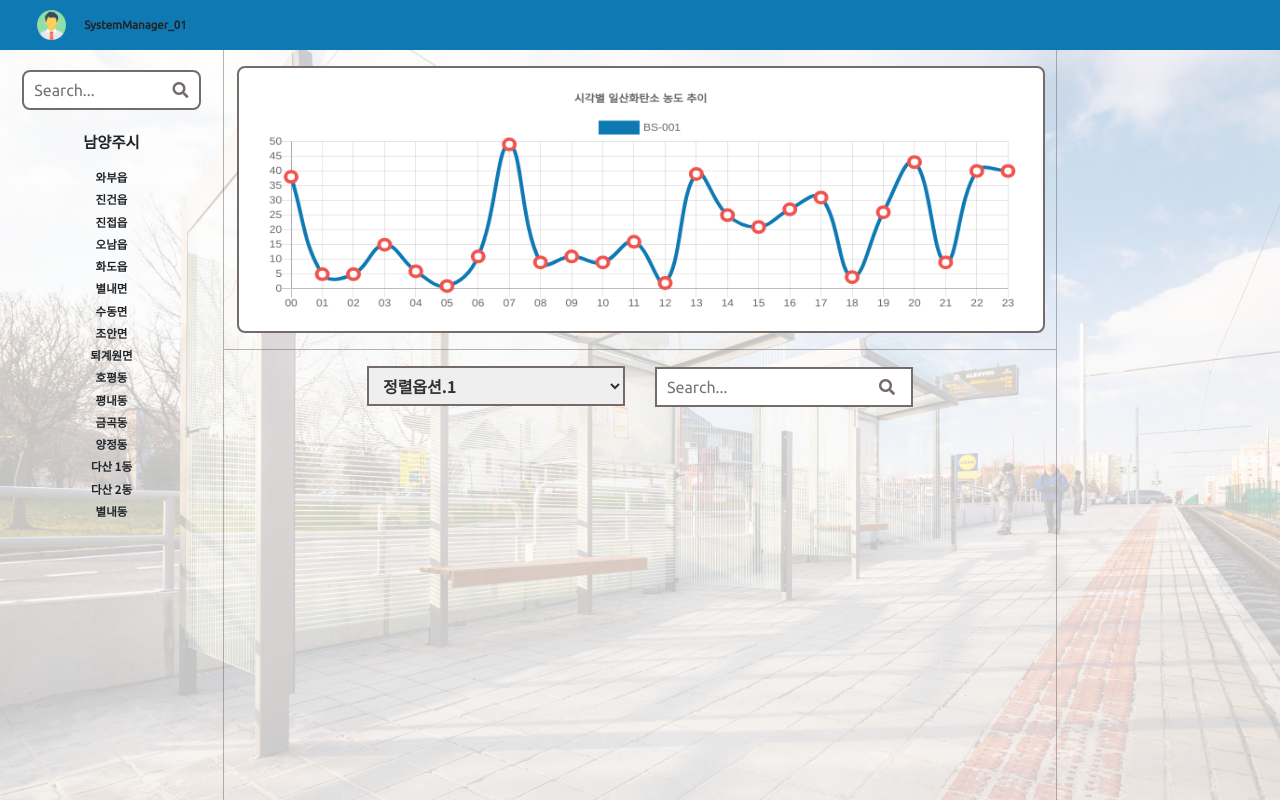
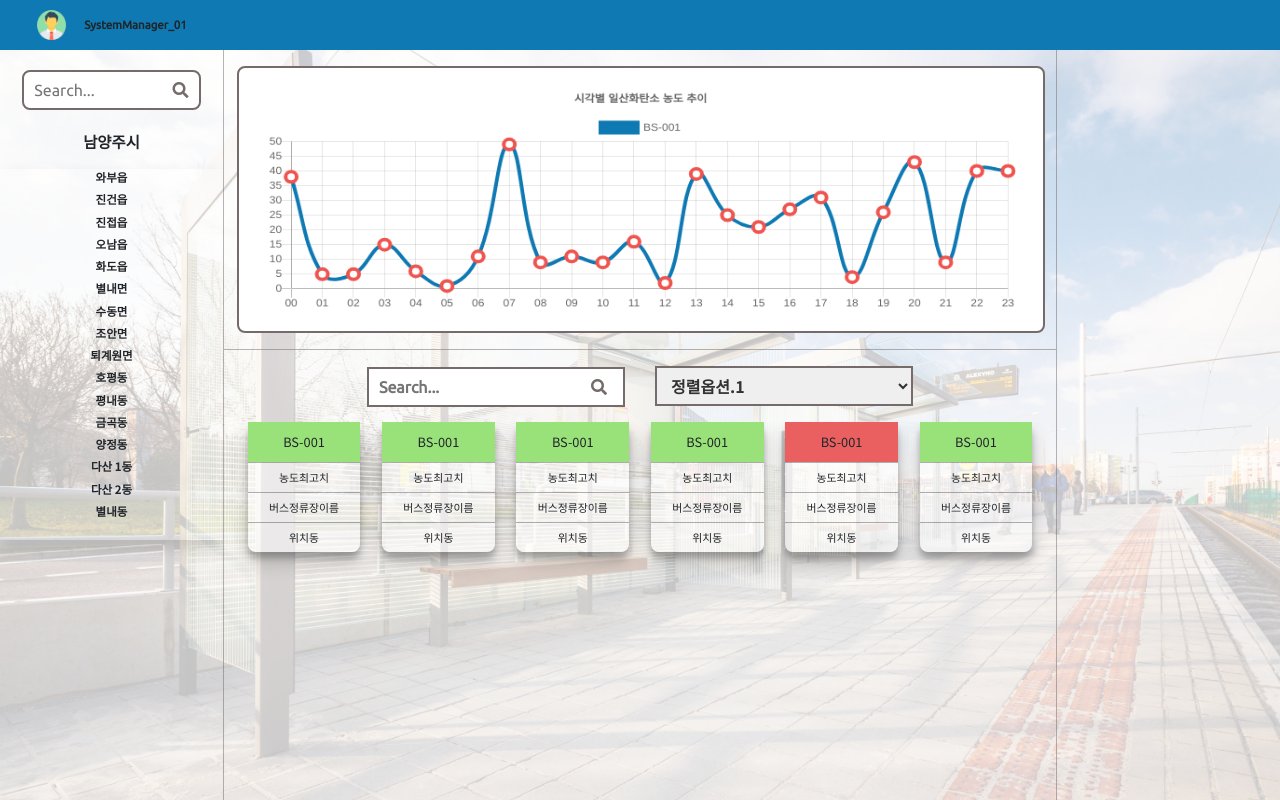
Before and after one commit to NamYang-MinusZ/BSMS, a website: page public/system.html in a window 1280 px wide. Drawn offline with nearby package versions, Linux system fonts and the light colour scheme.

```diff
--- a/public/system.html
+++ b/public/system.html
@@ -234,16 +234,17 @@
         }
 
         .district-item-container {
-            width: 80%;
+            width: 100%;
             height: auto;
             margin: 0px auto;
+
         }
 
         .district-item-container ul {
             width: 100%;
             height: auto;
             margin: 0px;
-            padding: 0px;
+            padding: 0px 0px 15px 0px;
             list-style: none;
             text-align: center;
             font-weight: bold;
@@ -327,12 +328,73 @@
             padding-right: 10px;
         }
 
+        .card-section-grid {
+            display: block;
+            /* margin : calc(2vh) calc(1vw); */
+            height: calc(56vh - 90px);
+            overflow-y: auto;
+        }
+
+        .card-section-row {
+            display: flex;
+            flex-direction: row;
+            align-items: center;
+            justify-content: space-around;
+            flex-wrap: nowrap;
+            padding: 0px calc(1vw);
+            margin-bottom: calc(2vh);
+        }
+
+        .card-container {
+            width: 14%;
+            /* border: 1px solid rgb(116, 107, 106); */
+            background-color: rgba(255, 255, 255, 0.5);
+            border-radius: 8px;
+            text-align: center;
+            box-shadow: 0 10px 20px rgba(0, 0, 0, 0.19), 0 6px 6px rgba(0, 0, 0, 0.23);
+        }
+
+        .card-status {
+            width: 100%;
+            height: 40px;
+            font-size: calc(1vw);
+        }
+
+        .card-data {
+            border-top: 1px solid rgba(0, 0, 0, 0.3);
+            width: 100%;
+            height: 30px;
+            font-size: calc(0.85vw);
+        }
+
+        .status-good {
+            background-color: rgb(153, 226, 122);
+        }
+
+        .status-danger {
+            background-color: rgb(234, 96, 96);
+        }
+
+        .status-disconnected {
+            background-color: rgb(28, 27, 27);
+            color: white;
+        }
+        .status-flashing{
+            background-color: white;
+            color : black;
+        }
+
+        .flex-center {
+            display: flex;
+            align-items: center;
+            justify-content: center;
+        }
+
         .right-vertical-bar {
             border-left: 1px solid rgba(116, 107, 106, 0.5);
             width: 17.5%;
             overflow-y: auto;
         }
-
 
         .color-wrapper {
             color: rgb(116, 107, 106);
@@ -370,7 +432,7 @@
 
                     <div class="district-item-header mb-3 font-NotoSansKR">남양주시</div>
 
-                    <ul class="collapse font-NotoSansKR">
+                    <ul class="collapse font-NotoSansKR shadow">
                         <li>와부읍</li>
                         <li>진건읍</li>
                         <li>진접읍</li>
@@ -403,18 +465,62 @@
 
                     <div class="sort-function-box">
                         <div class="sort-function-item">
+                            <div class="busstop-input-wrapper">
+                                <input class="font-Ubuntu font-weight-bold" type="text" placeholder="Search...">
+                                <span class="color-wrapper">
+                                    <i class="fas fa-search"></i>
+                                </span>
+                            </div>
+                        </div>
+                        <div class="sort-function-item">
                             <select name="" id="">
                                 <option value="">정렬옵션.1</option>
                                 <option value="">정렬옵션.2</option>
                                 <option value="">정렬옵션.3</option>
                             </select>
                         </div>
-                        <div class="sort-function-item">
-                            <div class="busstop-input-wrapper">
-                                <input class="font-Ubuntu" type="text" placeholder="Search...">
-                                <span class="color-wrapper">
-                                    <i class="fas fa-search"></i>
-                                </span>
+
+
+
+                    </div>
+
+                    <div class="card-section-grid">
+                        <div class="card-section-row">
+                            <div class="card-container font-NotoSansKR">
+                                <div class="card-status flex-center status-good">BS-001</div>
+                                <div class="card-data flex-center">농도최고치</div>
+                                <div class="card-data flex-center">버스정류장이름</div>
+                                <div class="card-data flex-center">위치동</div>
+                            </div>
+                            <div class="card-container font-NotoSansKR">
+                                <div class="card-status flex-center status-good">BS-001</div>
+                                <div class="card-data flex-center">농도최고치</div>
+                                <div class="card-data flex-center">버스정류장이름</div>
+                                <div class="card-data flex-center">위치동</div>
+                            </div>
+                            <div class="card-container font-NotoSansKR">
+                                <div class="card-status flex-center status-good">BS-001</div>
+                                <div class="card-data flex-center">농도최고치</div>
+                                <div class="card-data flex-center">버스정류장이름</div>
+                                <div class="card-data flex-center">위치동</div>
+                            </div>
+                            <div class="card-container font-NotoSansKR">
+                                <div class="card-status flex-center status-good">BS-001</div>
+                                <div class="card-data flex-center">농도최고치</div>
+                                <div class="card-data flex-center">버스정류장이름</div>
+                                <div class="card-data flex-center">위치동</div>
+                            </div>
+                            <div class="card-container font-NotoSansKR">
+                                <div class="card-status flex-center status-danger">BS-001</div>
+                                <div class="card-data flex-center">농도최고치</div>
+                                <div class="card-data flex-center">버스정류장이름</div>
+                                <div class="card-data flex-center">위치동</div>
+                            </div>
+                            <div class="card-container font-NotoSansKR">
+                                <div class="card-status flex-center status-good">BS-001</div>
+                                <div class="card-data flex-center">농도최고치</div>
+                                <div class="card-data flex-center">버스정류장이름</div>
+                                <div class="card-data flex-center">위치동</div>
                             </div>
                         </div>
                     </div>
```
Also changed, not shown: package.json (added, +22 -0 lines), public/app.js (added), 1 other file.
